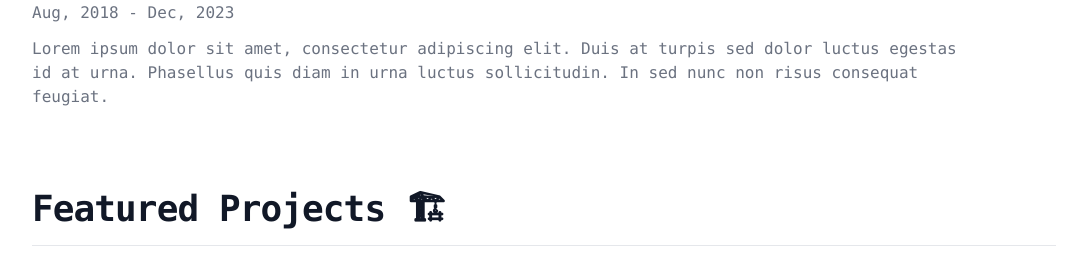
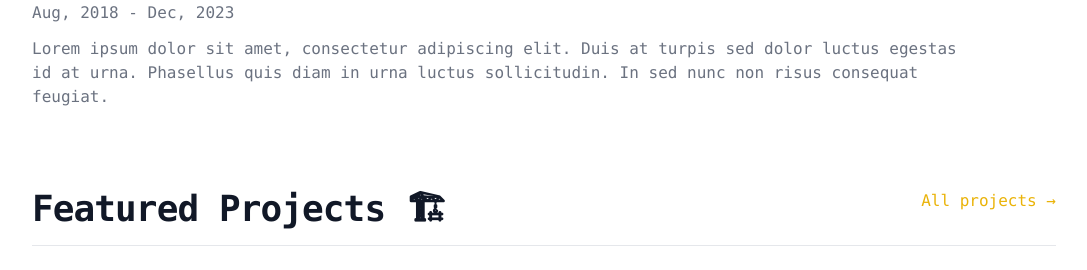
Before and after one commit to tallninja/portfolio, a React (Create React App) app: page / in a window 1280 px wide. Shown: the part 1183-1453 px from the top of the page, without its empty margins (96-1183 px from the left). Built offline with nearby package versions, Linux system fonts and the light colour scheme.

Commit message:
Added featured projects

```diff
--- a/src/components/featured-projects/featured-projects.tsx
+++ b/src/components/featured-projects/featured-projects.tsx
@@ -3,9 +3,14 @@ import { Card } from '../card';
 export const FeaturedProjects = () => {
 	return (
 		<div className='mt-8'>
-			<h2 className='my-4 font-extrabold leading-6 tracking-tight text-gray-900 dark:text-gray-100 sm:text-2xl sm:leading-8 md:text-4xl md:leading-10'>
-				Featured Projects 🏗
-			</h2>
+			<div className='flex align-baseline justify-between my-4'>
+				<h2 className='font-extrabold leading-6 tracking-tight text-gray-900 dark:text-gray-100 sm:text-2xl sm:leading-8 md:text-4xl md:leading-10'>
+					Featured Projects 🏗
+				</h2>
+				<a className='text-base font-medium leading-6 text-yellow-500 hover:text-yellow-600 dark:hover:text-yellow-400'>
+					All projects →
+				</a>
+			</div>
 			<hr />
 			<div className='container py-6'>
 				<div className='flex flex-wrap -m-4'>
```
